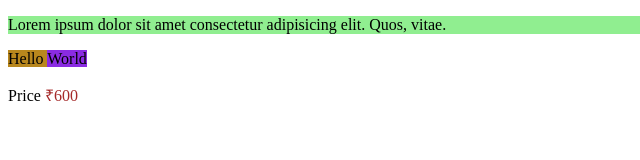
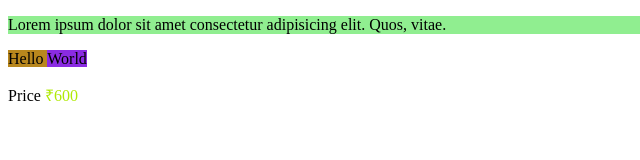
Before and after one commit to Yug-Gupta/Java-Daily-Practice, a plain HTML site: page HTML/p03.html in a window 1280 px wide. Shown: the full height of the page, 0-640 px from the left. Drawn offline with Linux system fonts and the light colour scheme.

Commit message:
Daily Java Practice

```diff
--- a/HTML/p03.html
+++ b/HTML/p03.html
@@ -13,6 +13,6 @@
         Hello
     </span>
     <span style="background-color: blueviolet;">World</span>
-    <p>Price <span style="color: brown;">₹600</span></p>
+    <p>Price <span style="color: rgb(176, 233, 6);">₹600</span></p>
 </body>
 </html>
```
